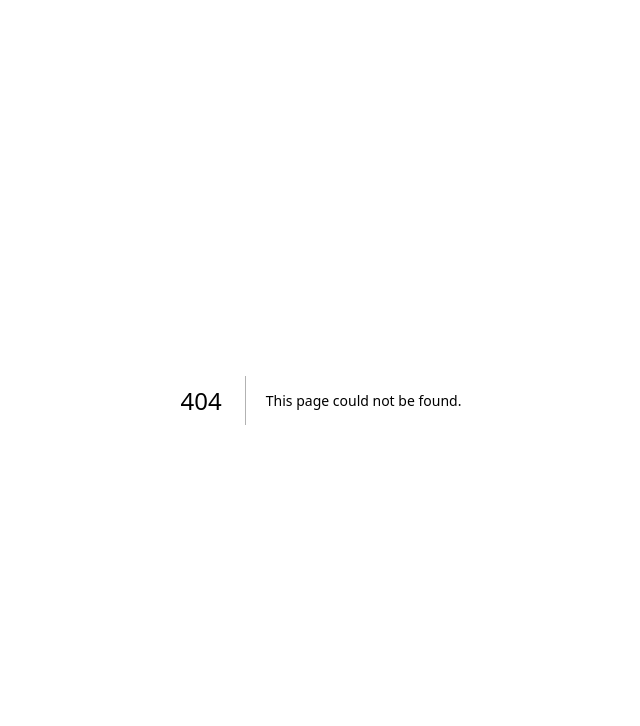
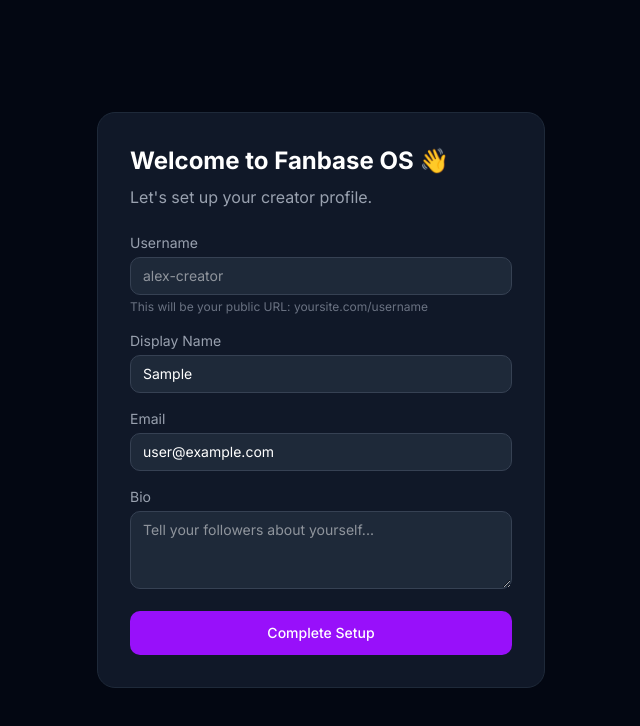
Before and after one commit to Eng-Osama-Sadek/fanbase-os, a Next.js app: page /onboarding in a window 1280 px wide. Before the commit this address had no page. Shown: the top 726 px of the page, without its empty margins (319-959 px from the left). Built offline with nearby package versions, Linux system fonts and the light colour scheme; no server answers; the database is empty; sample sign-in values are in the browser's storage.

Commit message:
feat: add Clerk auth, onboarding, link-in-bio page

```diff
--- a/package.json
+++ b/package.json
@@ -12,6 +12,7 @@
   },
   "dependencies": {
     "@base-ui/react": "^1.8.0",
+    "@clerk/nextjs": "^7.9.11",
     "@google/genai": "^2.27.0",
     "@prisma/client": "^6.1.0",
     "class-variance-authority": "^0.7.1",
--- /dev/null
+++ b/src/app/[username]/page.tsx
@@ -0,0 +1,90 @@
+import { notFound } from "next/navigation";
+import Link from "next/link";
+import { prisma } from "@/lib/db";
+import { Users, ArrowRight } from "lucide-react";
+
+export const dynamic = "force-dynamic";
+
+const colorMap: Record<string, string> = {
+  Developers: "bg-blue-500",
+  Designers: "bg-pink-500",
+  Investors: "bg-yellow-500",
+  Musicians: "bg-purple-500",
+  "Fitness Enthusiasts": "bg-green-500",
+  "Content Creators": "bg-orange-500",
+};
+
+export default async function CreatorProfilePage({
+  params,
+}: {
+  params: Promise<{ username: string }>;
+}) {
+  const { username } = await params;
+
+  const creator = await prisma.user.findUnique({
+    where: { username },
+    include: {
+      createdCommunities: {
+        include: { _count: { select: { members: true, ideas: true } } },
+      },
+    },
+  });
+
+  if (!creator) notFound();
+
+  return (
+    <div className="min-h-screen bg-gray-950 text-white flex flex-col items-center p-6">
+      <div className="max-w-md w-full space-y-6 pt-12">
+        <div className="flex flex-col items-center text-center space-y-3">
+          <div className="w-24 h-24 rounded-full border-4 border-purple-500 flex items-center justify-center text-3xl font-bold bg-purple-600">
+            {creator.name[0]}
+          </div>
+          <h1 className="text-2xl font-bold">{creator.name}</h1>
+          <p className="text-gray-400">
+            {creator.bio || "Welcome to my community"}
+          </p>
+        </div>
+
+        <div className="space-y-3">
+          <h2 className="text-sm font-semibold text-gray-500 uppercase tracking-wider flex items-center gap-2">
+            <Users size={14} /> Join a Community
+          </h2>
+          <div className="space-y-2">
+            {creator.createdCommunities.map((community) => (
+              <Link
+                key={community.id}
+                href={"/" + username + "/" + community.id}
+                className="block"
+              >
+                <div className="flex items-center justify-between p-4 bg-gray-900 border border-gray-800 hover:border-purple-500/50 rounded-xl transition-all cursor-pointer">
+                  <div className="flex items-center gap-3">
+                    <div
+                      className={
+                        "w-10 h-10 rounded-full " +
+                        (colorMap[community.name] || "bg-gray-500") +
+                        " flex items-center justify-center text-lg"
+                      }
+                    >
+                      {community.icon || community.name[0]}
+                    </div>
+                    <div>
+                      <h3 className="font-semibold">{community.name}</h3>
+                      <p className="text-xs text-gray-500">
+                        {community._count.members} members
+                      </p>
+                    </div>
+                  </div>
+                  <ArrowRight className="text-gray-500" size={16} />
+                </div>
+              </Link>
+            ))}
+          </div>
+        </div>
+
+        <div className="text-center text-xs text-gray-600 pt-8">
+          Powered by Fanbase OS
+        </div>
+      </div>
+    </div>
+  );
+}
--- a/src/app/layout.tsx
+++ b/src/app/layout.tsx
@@ -1,29 +1,25 @@
 import type { Metadata } from "next";
-import { Geist, Geist_Mono } from "next/font/google";
+import { Inter } from "next/font/google";
+import { ClerkProvider } from "@clerk/nextjs";
 import "./globals.css";
 
-const geistSans = Geist({
-  variable: "--font-geist-sans",
-  subsets: ["latin"],
-});
-
-const geistMono = Geist_Mono({
-  variable: "--font-geist-mono",
-  subsets: ["latin"],
-});
+const inter = Inter({ subsets: ["latin"] });
 
 export const metadata: Metadata = {
-  title: "Create Next App",
-  description: "Generated by create next app",
+  title: "Fanbase OS",
+  description: "Turn your followers into coordinated communities",
 };
 
-export default function RootLayout({ children }: LayoutProps<"/">) {
+export default function RootLayout({
+  children,
+}: {
+  children: React.ReactNode;
+}) {
   return (
-    <html
-      lang="en"
-      className={`${geistSans.variable} ${geistMono.variable} h-full antialiased`}
-    >
-      <body className="min-h-full flex flex-col">{children}</body>
-    </html>
+    <ClerkProvider>
+      <html lang="en">
+        <body className={inter.className}>{children}</body>
+      </html>
+    </ClerkProvider>
   );
 }
--- /dev/null
+++ b/src/app/onboarding/OnboardingForm.tsx
@@ -0,0 +1,103 @@
+"use client";
+
+import { useState } from "react";
+import { useRouter } from "next/navigation";
+import { completeOnboarding } from "./actions";
+
+export function OnboardingForm({
+  defaultName,
+  defaultEmail,
+  imageUrl,
+  clerkId,
+}: {
+  defaultName: string;
+  defaultEmail: string;
+  imageUrl: string;
+  clerkId: string;
+}) {
+  const [loading, setLoading] = useState(false);
+  const [error, setError] = useState("");
+  const router = useRouter();
+
+  async function handleSubmit(formData: FormData) {
+    setLoading(true);
+    setError("");
+
+    const result = await completeOnboarding(formData);
+
+    if (result.error) {
+      setError(result.error);
+      setLoading(false);
+      return;
+    }
+
+    router.push("/dashboard");
+    router.refresh();
+  }
+
+  return (
+    <form action={handleSubmit} className="space-y-4">
+      <input type="hidden" name="clerkId" value={clerkId} />
+      <input type="hidden" name="imageUrl" value={imageUrl} />
+
+      <div>
+        <label className="text-sm text-gray-400 mb-1 block">Username</label>
+        <input
+          name="username"
+          required
+          placeholder="alex-creator"
+          pattern="[a-z0-9-]+"
+          className="w-full bg-gray-800 border border-gray-700 rounded-lg px-3 py-2 text-sm text-white outline-none focus:border-purple-500"
+        />
+        <p className="text-xs text-gray-500 mt-1">
+          This will be your public URL: yoursite.com/username
+        </p>
+      </div>
+
+      <div>
+        <label className="text-sm text-gray-400 mb-1 block">Display Name</label>
+        <input
+          name="name"
+          required
+          defaultValue={defaultName}
+          className="w-full bg-gray-800 border border-gray-700 rounded-lg px-3 py-2 text-sm text-white outline-none focus:border-purple-500"
+        />
+      </div>
+
+      <div>
+        <label className="text-sm text-gray-400 mb-1 block">Email</label>
+        <input
+          name="email"
+          required
+          type="email"
+          defaultValue={defaultEmail}
+          className="w-full bg-gray-800 border border-gray-700 rounded-lg px-3 py-2 text-sm text-white outline-none focus:border-purple-500"
+        />
+      </div>
+
+      <div>
+        <label className="text-sm text-gray-400 mb-1 block">Bio</label>
+        <textarea
+          name="bio"
+          rows={3}
+          placeholder="Tell your followers about yourself..."
+          className="w-full bg-gray-800 border border-gray-700 rounded-lg px-3 py-2 text-sm text-white outline-none focus:border-purple-500"
+        />
+      </div>
+
+      {error && (
+        <div className="text-red-400 text-sm bg-red-900/20 border border-red-800 rounded-lg p-3">
+          {error}
+        </div>
+      )}
+
+      <button
+        type="submit"
+        disabled={loading}
+        className="w-full py-3 bg-purple-600 hover:bg-purple-700 disabled:opacity-50 rounded-lg text-sm font-medium text-white transition-colors"
+      >
+        {loading ? "Creating profile..." : "Complete Setup"}
+      </button>
+    </form>
+  );
+}
--- /dev/null
+++ b/src/app/onboarding/actions.ts
@@ -0,0 +1,42 @@
+"use server";
+
+import { prisma } from "@/lib/db";
+import { revalidatePath } from "next/cache";
+
+export async function completeOnboarding(formData: FormData) {
+  const clerkId = formData.get("clerkId") as string;
+  const username = formData.get("username") as string;
+  const name = formData.get("name") as string;
+  const email = formData.get("email") as string;
+  const bio = formData.get("bio") as string;
+  const imageUrl = formData.get("imageUrl") as string;
+
+  if (!clerkId || !username || !name || !email) {
+    return { error: "All required fields must be filled" };
+  }
+
+  const existing = await prisma.user.findUnique({
+    where: { username },
+  });
+
+  if (existing && existing.clerkId !== clerkId) {
+    return { error: "Username is already taken" };
+  }
+
+  await prisma.user.upsert({
+    where: { clerkId },
+    update: { username, name, email, bio: bio || null, imageUrl: imageUrl || null, role: "CREATOR" },
+    create: {
+      clerkId,
+      username,
+      name,
+      email,
+      bio: bio || null,
+      imageUrl: imageUrl || null,
+      role: "CREATOR",
+    },
+  });
+
+  revalidatePath("/dashboard");
+  return { success: true };
+}
--- /dev/null
+++ b/src/app/onboarding/page.tsx
@@ -0,0 +1,41 @@
+import { currentUser } from "@clerk/nextjs/server";
+import { redirect } from "next/navigation";
+import { prisma } from "@/lib/db";
+import { OnboardingForm } from "./OnboardingForm";
+
+export const dynamic = "force-dynamic";
+
+export default async function OnboardingPage() {
+  const clerkUser = await currentUser();
+
+  if (!clerkUser) {
+    redirect("/");
+  }
+
+  const existingUser = await prisma.user.findUnique({
+    where: { clerkId: clerkUser.id },
+  });
+
+  if (existingUser?.username) {
+    redirect("/dashboard");
+  }
+
+  return (
+    <div className="min-h-screen bg-gray-950 flex items-center justify-center p-4">
+      <div className="max-w-md w-full bg-gray-900 border border-gray-800 rounded-2xl p-8">
+        <h1 className="text-2xl font-bold text-white mb-2">
+          Welcome to Fanbase OS 👋
+        </h1>
+        <p className="text-gray-400 mb-6">
+          Let&apos;s set up your creator profile.
+        </p>
+        <OnboardingForm
+          defaultName={clerkUser.firstName || "Creator"}
+          defaultEmail={clerkUser.emailAddresses[0]?.emailAddress || ""}
+          imageUrl={clerkUser.imageUrl}
+          clerkId={clerkUser.id}
+        />
+      </div>
+    </div>
+  );
+}
--- /dev/null
+++ b/src/middleware.ts
@@ -0,0 +1,16 @@
+import { clerkMiddleware, createRouteMatcher } from "@clerk/nextjs/server";
+
+const isProtectedRoute = createRouteMatcher(["/dashboard(.*)"]);
+
+export default clerkMiddleware(async (auth, req) => {
+  if (isProtectedRoute(req)) {
+    await auth.protect();
+  }
+});
+
+export const config = {
+  matcher: [
+    "/((?!_next|[^?]*\\.(?:html?|css|js(?!on)|jpe?g|webp|png|gif|svg|ttf|woff2?|ico|csv|docx?|xlsx?|zip|webmanifest)).*)",
+    "/(api|trpc)(.*)",
+  ],
+};
```
Also changed, not shown: src/app/dashboard/layout.tsx (+13 -19 lines), 2 other files (tests, documents, lock files or other folders).
